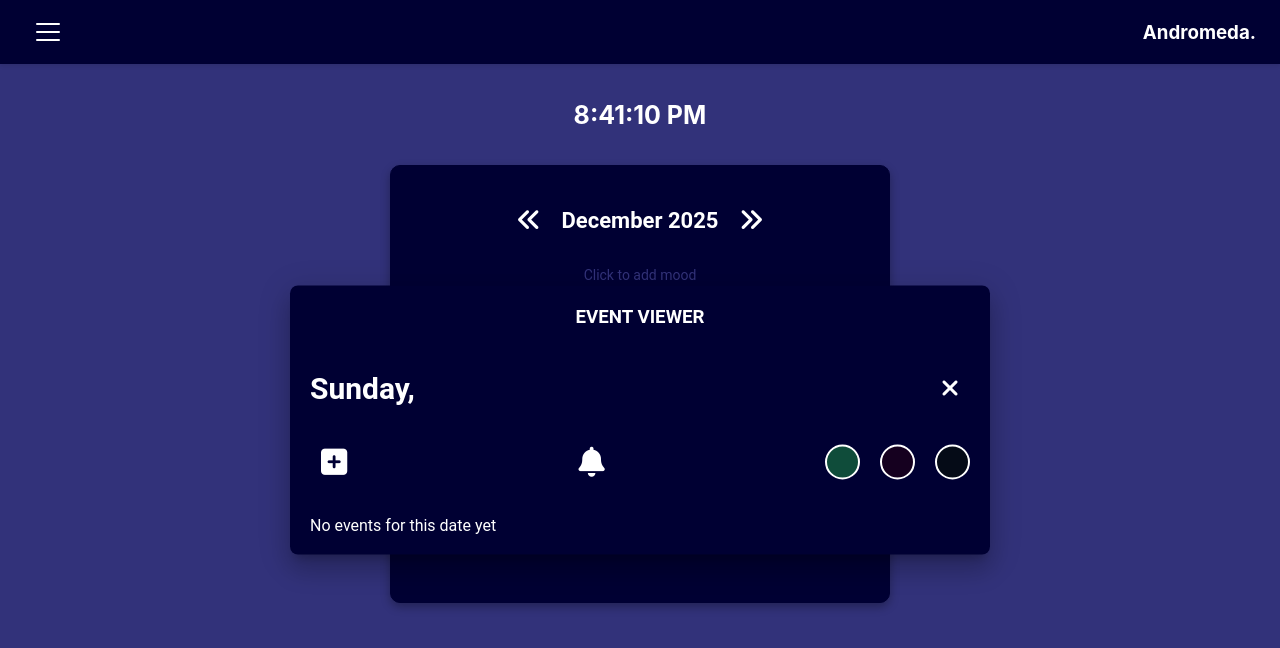
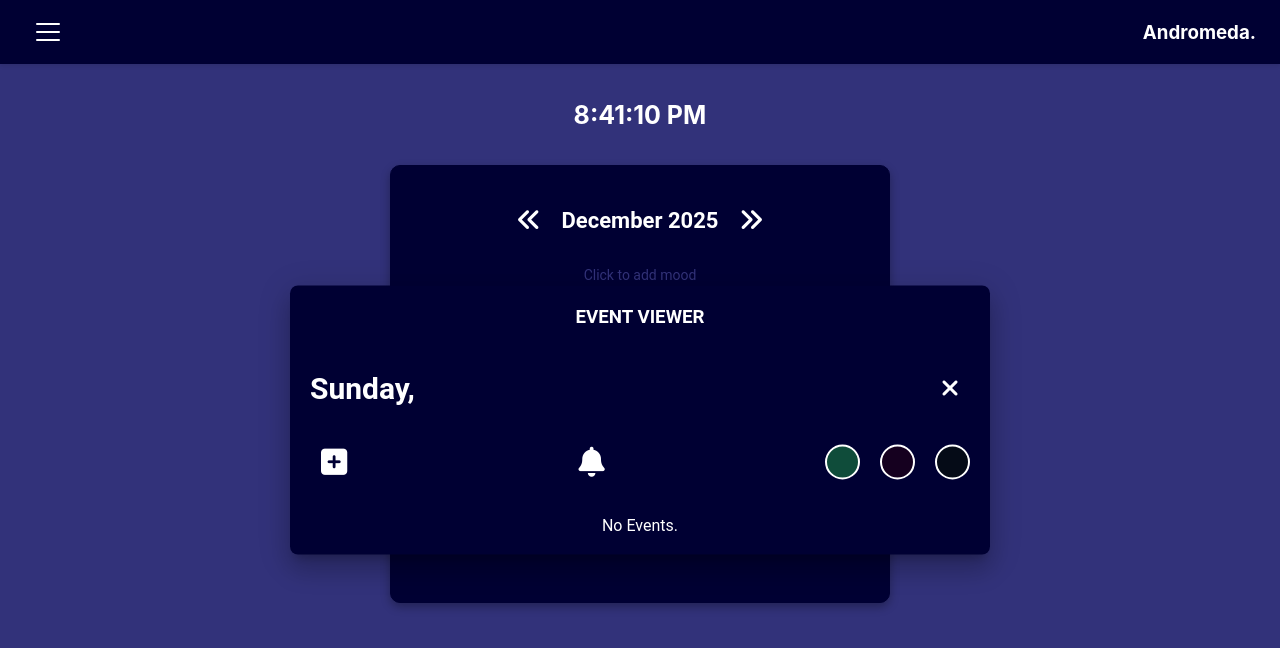
Before and after one commit to abk2191/organiser, a React (Vite) app: page /organiser/calendar in a window 1280 px wide. Both pictures are taken after a click on the element 442 px from the left and 347 px from the top of the page. Shown: the top 648 px of the page. Built offline with nearby package versions, Linux system fonts and the light colour scheme.

Commit message:
Added new features

```diff
--- a/src/Calendar.jsx
+++ b/src/Calendar.jsx
@@ -487,9 +487,9 @@ function Calendar() {
               </div>
             )}
             {eventsForSelectedDate.length === 0 ? (
-              <p style={{ color: "white", marginTop: "30px" }}>
-                No events for this date yet
-              </p>
+              <div className="warn">
+                <p style={{ color: "white", marginTop: "30px" }}>No Events.</p>
+              </div>
             ) : (
               eventsForSelectedDate.map((item) => (
                 <div
--- a/src/index.css
+++ b/src/index.css
@@ -1241,6 +1241,13 @@ html {
   text-align: left;
 }
 
+.warn {
+  display: flex;
+  align-items: center;
+  justify-content: center;
+  text-align: center;
+}
+
 /* ===== RESPONSIVE DESIGN ===== */
 @media (max-width: 768px) {
   .event-editor {
```
